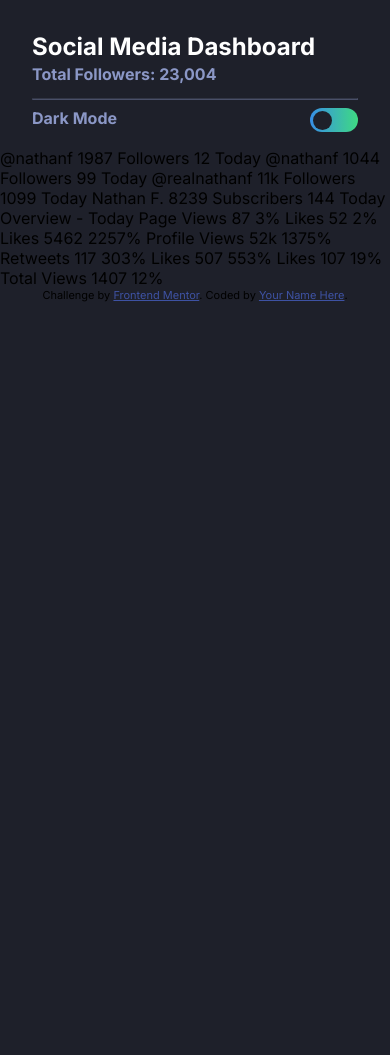
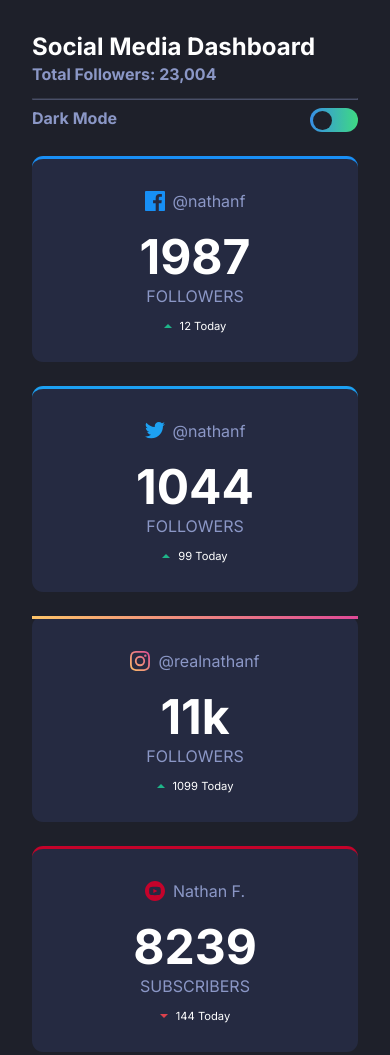
Before and after one commit to HualDev/SocialMediaDashboard, a plain HTML site: page index.html in a window 390 px wide. Shown: the top 1055 px of the page. Before the commit the page ends 844 px from the top, so only its background shows below. Drawn offline with Linux system fonts and the light colour scheme.

Commit message:
Mobile Social media finished

```diff
--- a/index.html
+++ b/index.html
@@ -29,36 +29,59 @@
       </div>
     </div>
 
+    <div class="social facebook">
+      <div class="tittle">
+        <img src="./images/icon-facebook.svg" alt="Facebook icon">
+        <span>@nathanf</span>
+      </div>
+      <p class="quantity">1987</p>
+      <p class="followers">Followers</p>
+      <div class="today">
+        <img src="./images/icon-up.svg" alt="Up Icon">
+        <span>12 Today</span>
+      </div>
+    </div>
+
+    <div class="social twitter">
+      <div class="tittle">
+        <img src="./images/icon-twitter.svg" alt="Twitter Icon">
+        <span>@nathanf</span>
+      </div>
+      <p class="quantity">1044</p>
+      <p class="followers">Followers</p>
+      <div class="today">
+        <img src="./images/icon-up.svg" alt="Up Icon">
+        <span>99 Today</span>
+      </div>
+    </div>
+
+    <div class="social instagram">
+      <div class="tittle">
+        <img src="./images/icon-instagram.svg" alt="Instagram Icon">
+        <span>@realnathanf</span>
+      </div>
+      <p class="quantity">11k</p>
+      <p class="followers">Followers</p>
+      <div class="today">
+        <img src="./images/icon-up.svg" alt="Up Icon">
+        <span>1099 Today</span>
+      </div>
+    </div>
+
+    <div class="social youtube">
+      <div class="tittle">
+        <img src="./images/icon-youtube.svg" alt="Youtube Icon">
+        <span>Nathan F.</span>
+      </div>
+      <p class="quantity">8239</p>
+      <p class="followers">Subscribers</p>
+      <div class="today">
+        <img src="./images/icon-down.svg" alt="Down Icon">
+        <span>144 Today</span>
+      </div>
+    </div>
+
   </main>
-
-
-
-
-
-
-
-
-  @nathanf
-  1987
-  Followers
-  12 Today
-
-  @nathanf
-  1044
-  Followers
-  99 Today
-
-  @realnathanf
-  11k
-  Followers
-  1099 Today
-
-  Nathan F.
-  8239
-  Subscribers
-  144 Today
-
-
 
   Overview - Today
 
--- a/style.css
+++ b/style.css
@@ -4,7 +4,7 @@
     --brightRed: hsl(356, 69%, 56%);
     --facebook: hsl(208, 92%, 53%);
     --twitter: hsl(203, 89%, 53%);
-    --instagram: linear gradient hsl(37, 97%, 70%) to hsl(329, 70%, 58%);
+    --instagram: linear-gradient(hsl(37, 97%, 70%),hsl(329, 70%, 58%));
     --youTube: hsl(348, 97%, 39%);
 
     --toggleDark: linear gradient hsl(210, 78%, 56%) to hsl(146, 68%, 55%);
@@ -61,7 +61,7 @@ hr{
     justify-content: space-between;
 }
 
-span{
+.mode span{
     color: var(--desaturatedBlue-Text);
     font-weight: 700;
 }
@@ -80,3 +80,68 @@ span{
     background-color: var(--veryDarkBlue-BG);
     border-radius: 50%;
 }
+
+.social{
+    margin-top: 1.5rem;
+    background-color: var(--darkDesaturatedBlue-CardBG);
+    border-radius: 0.7rem;
+    border-top: solid;
+    border-width: medium;
+    padding: 2rem;
+    color: var(--desaturatedBlue-Text);
+}
+
+.facebook{
+    border-color: var(--facebook);
+}
+
+.tittle{
+    display: flex;
+    align-items: center;
+    justify-content: center;
+}
+
+.social img{
+    margin-right: 0.5rem;
+}
+
+.social p{
+    text-align: center;
+}
+
+.quantity{
+    color: var(--white-Text);
+    font-size: 3rem;
+    font-weight: 700;
+    margin:1rem 0 0;
+}
+
+.followers{
+    text-transform: uppercase;
+    margin-top: 0;
+}
+
+.today{
+    display: flex;
+    justify-content: center;
+    color: var(--white-Text);
+    align-items: center;
+    height: 0.5rem;
+}
+
+.today span{
+    font-size: 0.7rem;
+}
+
+.twitter{
+    border-color: var(--twitter);
+}
+
+.instagram{
+    border-image: linear-gradient(to right, hsl(37, 97%, 70%) , hsl(329, 70%, 58%)) 0.5;
+
+}
+
+.youtube{
+    border-color: var(--youTube);
+}
```
